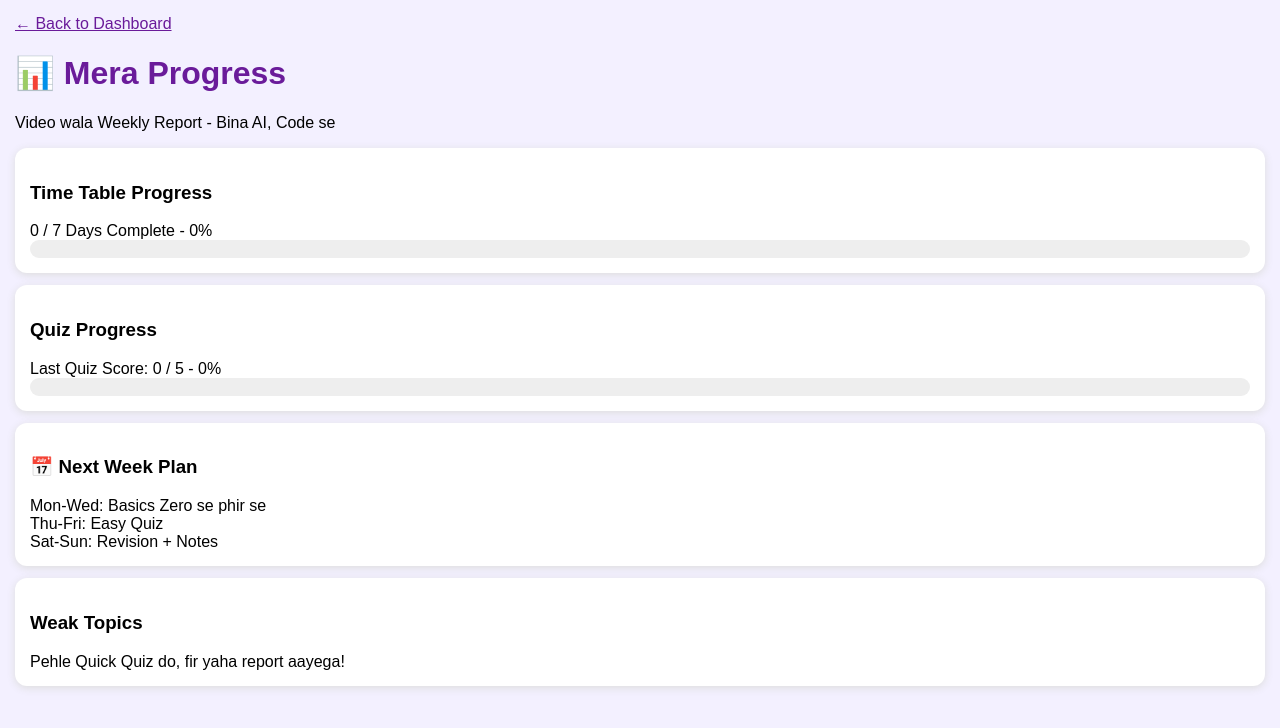
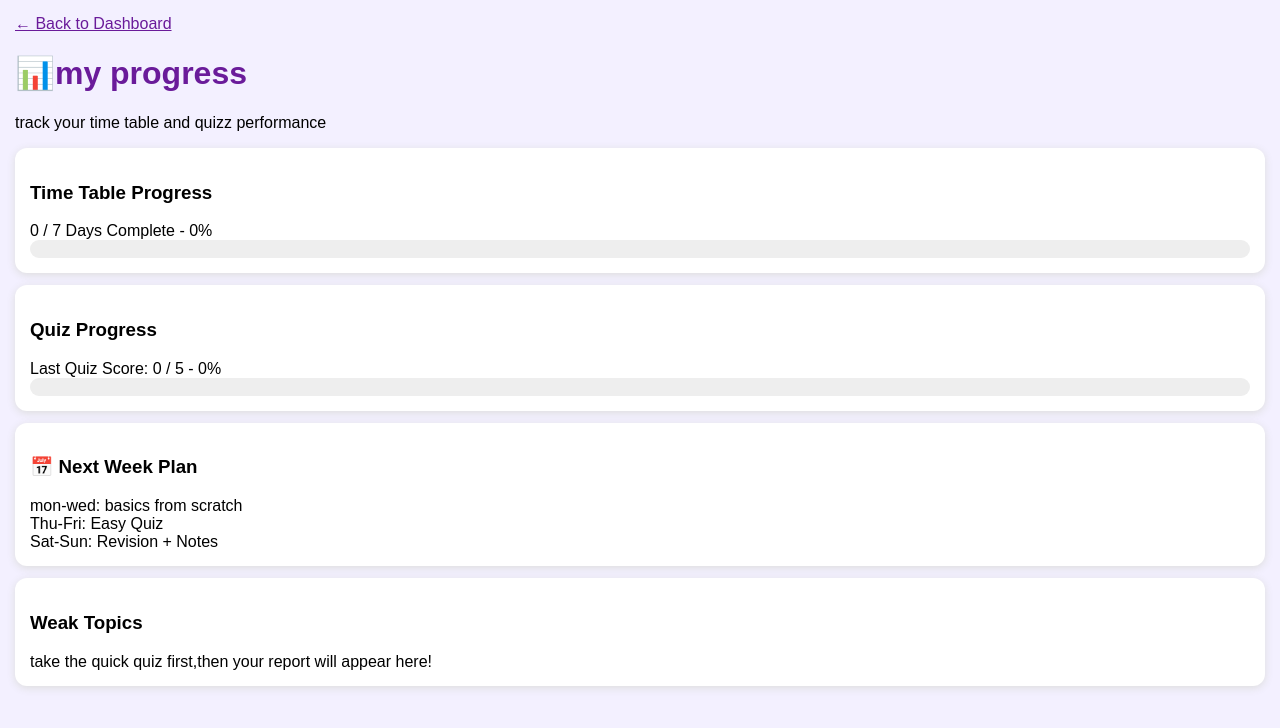
Before and after one commit to preetusingh18/studysync-app, a plain HTML site: page frontend/progress.html in a window 1280 px wide. Drawn offline with Linux system fonts and the light colour scheme.

Commit message:
Revise progress page headings and messages
Updated progress page content and improved messaging.

```diff
--- a/frontend/progress.html
+++ b/frontend/progress.html
@@ -4,8 +4,8 @@
 <style>body{font-family:Arial;background:#f3f0ff;margin:0;padding:15px}h1{color:#6a1b9a} .card{background:white;padding:15px;border-radius:12px;margin-bottom:12px;box-shadow:0 2px 8px #ddd} .bar{background:#eee;height:18px;border-radius:10px;overflow:hidden} .fill{background:#6a1b9a;height:18px} a{color:#6a1b9a}</style>
 </head><body>
 <a href="dashboard.html">← Back to Dashboard</a>
-<h1>📊 Mera Progress</h1>
-<p>Video wala Weekly Report - Bina AI, Code se</p>
+<h1>📊my progress</h1>
+<p>track your time table and quizz performance</p>
 <div class="card"><h3>Time Table Progress</h3><div id="timeText"></div><div class="bar"><div class="fill" id="timeBar"></div></div></div>
 <div class="card"><h3>Quiz Progress</h3><div id="quizText"></div><div class="bar"><div class="fill" id="quizBar"></div></div></div>
 <div class="card"><h3>📅 Next Week Plan</h3><div id="plan"></div></div>
@@ -23,9 +23,9 @@ let quizPer = qt>0 ? Math.round((qs/qt)*100) : 0;
 document.getElementById("quizText").innerText = "Last Quiz Score: " + qs + " / " + qt + " - " + quizPer + "%";
 document.getElementById("quizBar").style.width = quizPer + "%";
 
-if(quizPer >= 80){ document.getElementById("plan").innerHTML = "Mon-Wed: New Topics<br>Thu-Fri: Mock Test<br>Sat-Sun: Revision"; document.getElementById("weak").innerHTML = "🎉 Koi weak topic nahi! Tum bahut accha kar rahi ho!"; }
-else if(quizPer >= 50){ document.getElementById("plan").innerHTML = "Mon-Wed: Maths + Science Revision<br>Thu-Fri: Quiz Practice<br>Sat: Mock, Sun: Full Revision"; document.getElementById("weak").innerHTML = "⚠️ Maths - Thoda aur practice karo"; }
-else { document.getElementById("plan").innerHTML = "Mon-Wed: Basics Zero se phir se<br>Thu-Fri: Easy Quiz<br>Sat-Sun: Revision + Notes"; document.getElementById("weak").innerHTML = "⚠️ Maths + Science - Basics pe dhyan do"; }
-if(!localStorage.getItem("quizScore")){ document.getElementById("weak").innerHTML = "Pehle Quick Quiz do, fir yaha report aayega!"; }
+if(quizPer >= 80){ document.getElementById("plan").innerHTML = "Mon-Wed: New Topics<br>Thu-Fri: Mock Test<br>Sat-Sun: Revision"; document.getElementById("weak").innerHTML = "🎉no weak topics!you are doing good!"; }
+else if(quizPer >= 50){ document.getElementById("plan").innerHTML = "Mon-Wed: Maths + Science Revision<br>Thu-Fri: Quiz Practice<br>Sat: Mock, Sun: Full Revision"; document.getElementById("weak").innerHTML = "⚠️ Maths -practice a little more"; }
+else { document.getElementById("plan").innerHTML = "mon-wed: basics from scratch<br>Thu-Fri: Easy Quiz<br>Sat-Sun: Revision + Notes"; document.getElementById("weak").innerHTML = "⚠️ maths+science-focus on basics"; }
+if(!localStorage.getItem("quizScore")){ document.getElementById("weak").innerHTML = "take the quick quiz first,then your report will appear here!"; }
 </script>
 </body></html>
```
